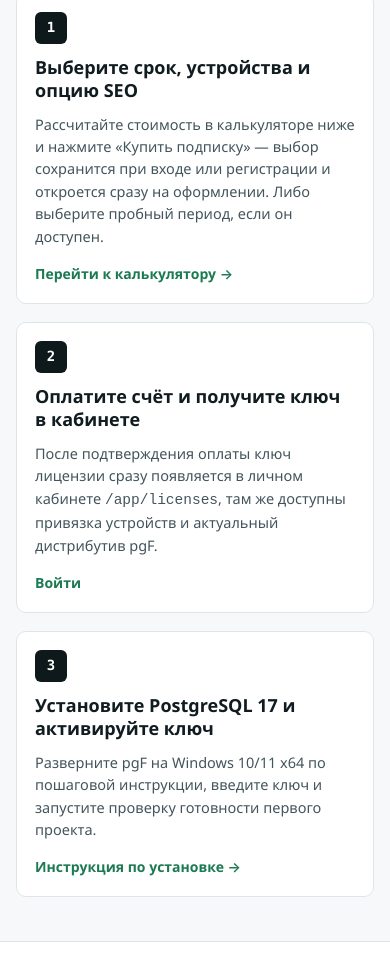
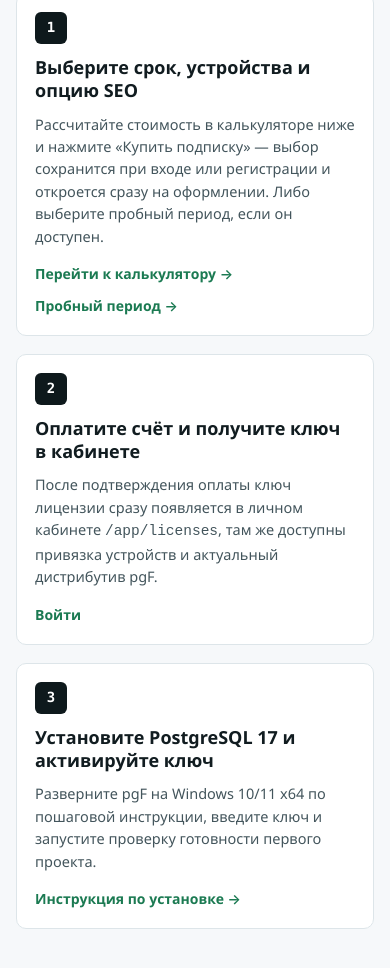
Before and after one commit to razumkovDm/pgf-panel-v2-prototype, a plain HTML site: page landing/index.html in a window 390 px wide. Shown: the part 6316-7284 px from the top of the page. Drawn offline with Linux system fonts and the light colour scheme.

Commit message:
Sync #604 round 2 (fix F1: #trial links in header, #start, footer)

```diff
--- a/landing/app.js
+++ b/landing/app.js
@@ -561,6 +561,11 @@
       }
     });
 
+    var footerTrialItem = qs('#footer-trial-item');
+    if (footerTrialItem) {
+      footerTrialItem.classList.toggle('is-hidden', !canShowTrial);
+    }
+
     var trialCard = qs('#trial');
     var pricingGrid = qs('#pricing-grid');
     if (trialCard && pricingGrid) {
--- a/landing/index.html
+++ b/landing/index.html
@@ -57,6 +57,7 @@
         <nav class="site-nav" aria-label="Основная навигация">
           <a class="site-nav__link" href="#features">Возможности</a>
           <a class="site-nav__link" href="#pricing" data-pricing-nav-link>Тариф</a>
+          <a class="site-nav__link" href="#trial" data-trial-cta>Пробный период</a>
           <a class="site-nav__link" href="/docs">Документация</a>
           <a class="site-nav__link" href="/wiki">Wiki</a>
         </nav>
@@ -812,7 +813,10 @@
               <p class="step-card__text">
                 Рассчитайте стоимость в калькуляторе ниже и нажмите «Купить подписку» — выбор сохранится при входе или регистрации и откроется сразу на оформлении. Либо выберите пробный период, если он доступен.
               </p>
-              <a class="step-card__link" href="#pricing" data-pricing-nav-link>Перейти к калькулятору →</a>
+              <div class="step-card__links">
+                <a class="step-card__link" href="#pricing" data-pricing-nav-link>Перейти к калькулятору →</a>
+                <a class="step-card__link" href="#trial" data-trial-cta>Пробный период →</a>
+              </div>
             </article>
 
             <article class="step-card">
@@ -1397,6 +1401,7 @@
             <ul class="footer-col__list">
               <li><a href="#features">Возможности</a></li>
               <li><a href="#pricing" data-pricing-nav-link>Тариф и расчёт</a></li>
+              <li id="footer-trial-item"><a href="#trial" data-trial-cta>Пробный период</a></li>
               <li><a href="#trust">Системные требования</a></li>
               <li><a href="#faq">Частые вопросы</a></li>
             </ul>
--- a/landing/styles.css
+++ b/landing/styles.css
@@ -269,6 +269,7 @@ input {
   font-size: 15px;
   font-weight: 500;
   color: var(--text-secondary);
+  white-space: nowrap;
   transition: background-color 0.15s ease, color 0.15s ease;
 }
 
@@ -1254,6 +1255,20 @@ input {
   gap: 4px;
 }
 
+.step-card__links {
+  margin-top: auto;
+  padding-top: 6px;
+  display: flex;
+  flex-wrap: wrap;
+  gap: 10px 16px;
+  align-items: center;
+}
+
+.step-card__links .step-card__link {
+  margin-top: 0;
+  padding-top: 0;
+}
+
 .step-card__link:hover {
   text-decoration: underline;
   text-underline-offset: 3px;
@@ -2587,7 +2602,7 @@ input {
   }
 }
 
-@media (max-width: 820px) {
+@media (max-width: 980px) {
   .site-nav,
   .site-header__cta-desktop {
     display: none;
@@ -2596,6 +2611,9 @@ input {
   .nav-toggle {
     display: inline-flex;
   }
+}
+
+@media (max-width: 820px) {
 
   .pgf-window__body {
     grid-template-columns: 1fr;
```
